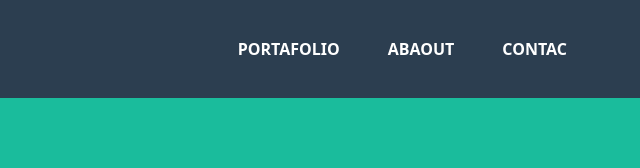
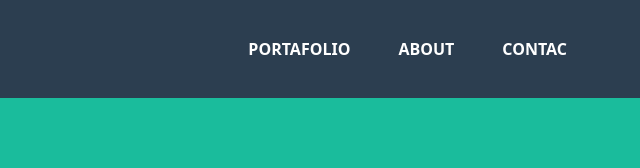
Before and after one commit to velaaar/freelancer, a plain HTML site: page index.html in a window 1280 px wide. Shown: the top 168 px of the page, 549-1189 px from the left. Drawn offline with nearby package versions, Linux system fonts and the light colour scheme.

Commit message:
arregle la navegacion en el abaout

```diff
--- a/index.html
+++ b/index.html
@@ -29,7 +29,7 @@
               <a class="nav-link active" aria-current="page" href="#porta">PORTAFOLIO</a>
             </li>
             <li class="navverde  nav-item">
-              <a class="nav-link active" aria-current="page" href="#about">ABAOUT</a>
+              <a class="nav-link active" aria-current="page" href="#about">ABOUT</a>
             </li>
             <li class="navverde  nav-item">
               <a class="nav-link active" aria-current="page" href="#contact">CONTAC</a>
@@ -285,7 +285,7 @@
   <footer class="footer text-center">
     <div class="piedepagina1 container-fluid">
         <div class="row">
-            <!-- Footer Location-->
+
             <div class="col-lg-4 mb-5 mb-lg-0">
                 <h4 class="text-uppercase mb-4">Location</h4>
                 <p class="lead mb-0">
@@ -294,7 +294,7 @@
                     Clark, MO 65243
                 </p>
             </div>
-            <!-- Footer Social Icons-->
+
             <div class="col-lg-4 mb-5 mb-lg-0">
                 <h4 class="text-uppercase mb-4">Around the Web</h4>
                 <a class="btn1 btn-outline-light btn-social mx-1" href="#!"><svg xmlns="http://www.w3.org/2000/svg" width="36" height="36" fill="currentColor" class="bi bi-facebook" viewBox="0 0 16 16">
@@ -310,7 +310,7 @@
                   <path fill-rule="evenodd" d="M8 0C3.584 0 0 3.584 0 8s3.584 8 8 8c4.408 0 8-3.584 8-8s-3.592-8-8-8zm5.284 3.688a6.802 6.802 0 0 1 1.545 4.251c-.226-.043-2.482-.503-4.755-.217-.052-.112-.096-.234-.148-.355-.139-.33-.295-.668-.451-.99 2.516-1.023 3.662-2.498 3.81-2.69zM8 1.18c1.735 0 3.323.65 4.53 1.718-.122.174-1.155 1.553-3.584 2.464-1.12-2.056-2.36-3.74-2.551-4A6.95 6.95 0 0 1 8 1.18zm-2.907.642A43.123 43.123 0 0 1 7.627 5.77c-3.193.85-6.013.833-6.317.833a6.865 6.865 0 0 1 3.783-4.78zM1.163 8.01V7.8c.295.01 3.61.053 7.02-.971.199.381.381.772.555 1.162l-.27.078c-3.522 1.137-5.396 4.243-5.553 4.504a6.817 6.817 0 0 1-1.752-4.564zM8 14.837a6.785 6.785 0 0 1-4.19-1.44c.12-.252 1.509-2.924 5.361-4.269.018-.009.026-.009.044-.017a28.246 28.246 0 0 1 1.457 5.18A6.722 6.722 0 0 1 8 14.837zm3.81-1.171c-.07-.417-.435-2.412-1.328-4.868 2.143-.338 4.017.217 4.251.295a6.774 6.774 0 0 1-2.924 4.573z"/>
                 </svg></a>
             </div>
-            <!-- Footer About Text-->
+
             <div class="col-lg-4">
                 <h4 class="text-uppercase mb-4">About Freelancer</h4>
                 <p class="lead mb-0">
```
